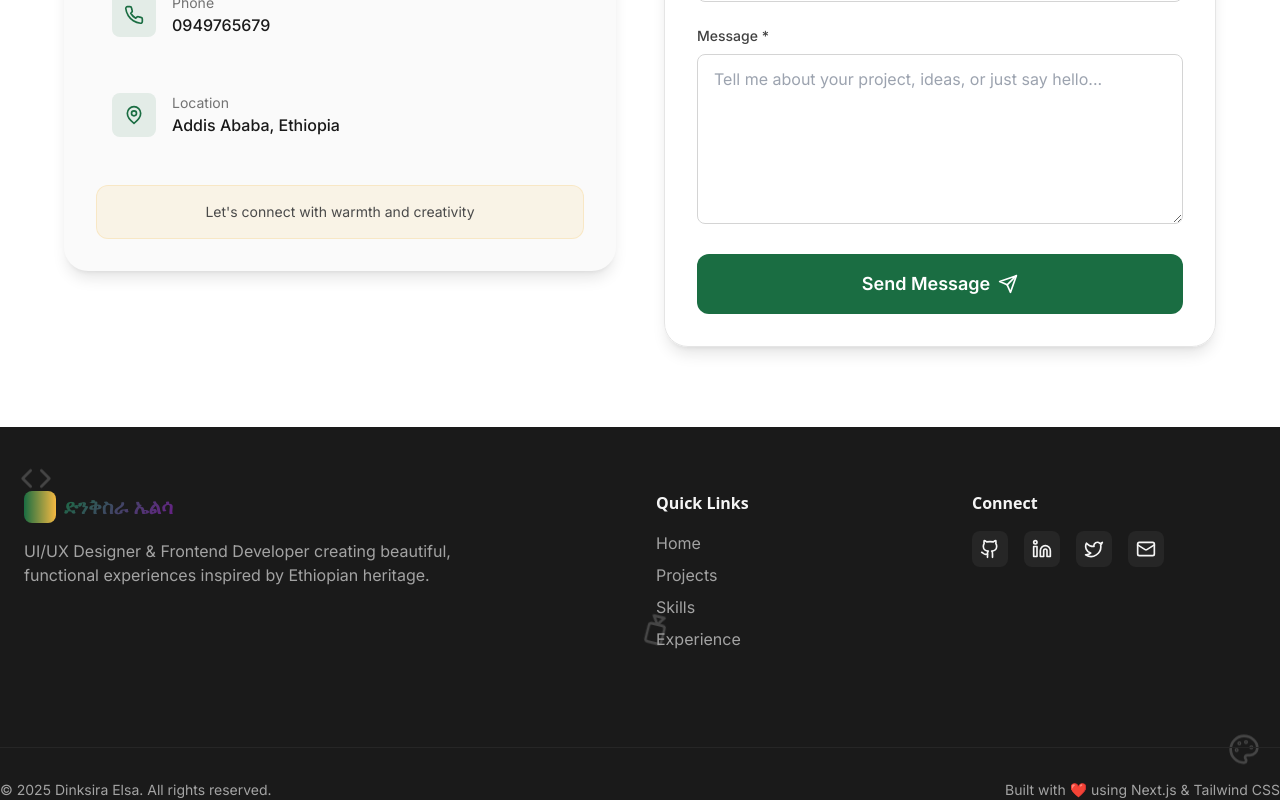
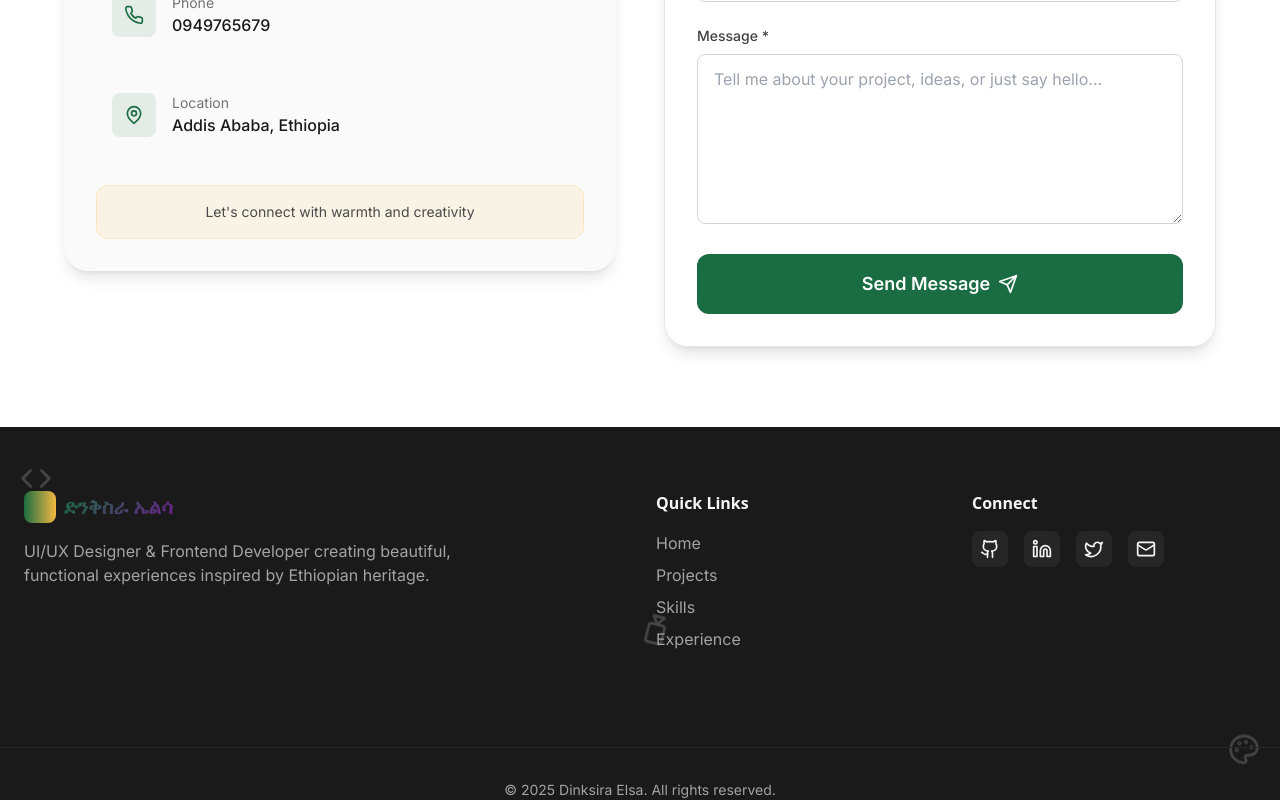
Before and after one commit to dinksira/Portfolio, a Next.js app: page / in a window 1280 px wide. Shown: the part 6895-7695 px from the top of the page. Built offline with nearby package versions, Linux system fonts and the light colour scheme; a web font is replaced by a local one.

Commit message:
footer updated

```diff
--- a/src/components/layout/Footer.tsx
+++ b/src/components/layout/Footer.tsx
@@ -123,9 +123,8 @@ export default function Footer() {
       </div>
 
       {/* Bottom */}
-      <div className="border-t border-neutral-800 mt-8 pt-8 flex flex-col md:flex-row justify-between items-center text-neutral-400 text-sm relative z-10">
+      <div className="border-t border-neutral-800 mt-8 pt-8 flex justify-center text-neutral-400 text-sm relative z-10">
         <p>© {currentYear} Dinksira Elsa. All rights reserved.</p>
-        <p className="mt-2 md:mt-0">Built with ❤️ using Next.js & Tailwind CSS</p>
       </div>
 
       <style jsx>{`
```
